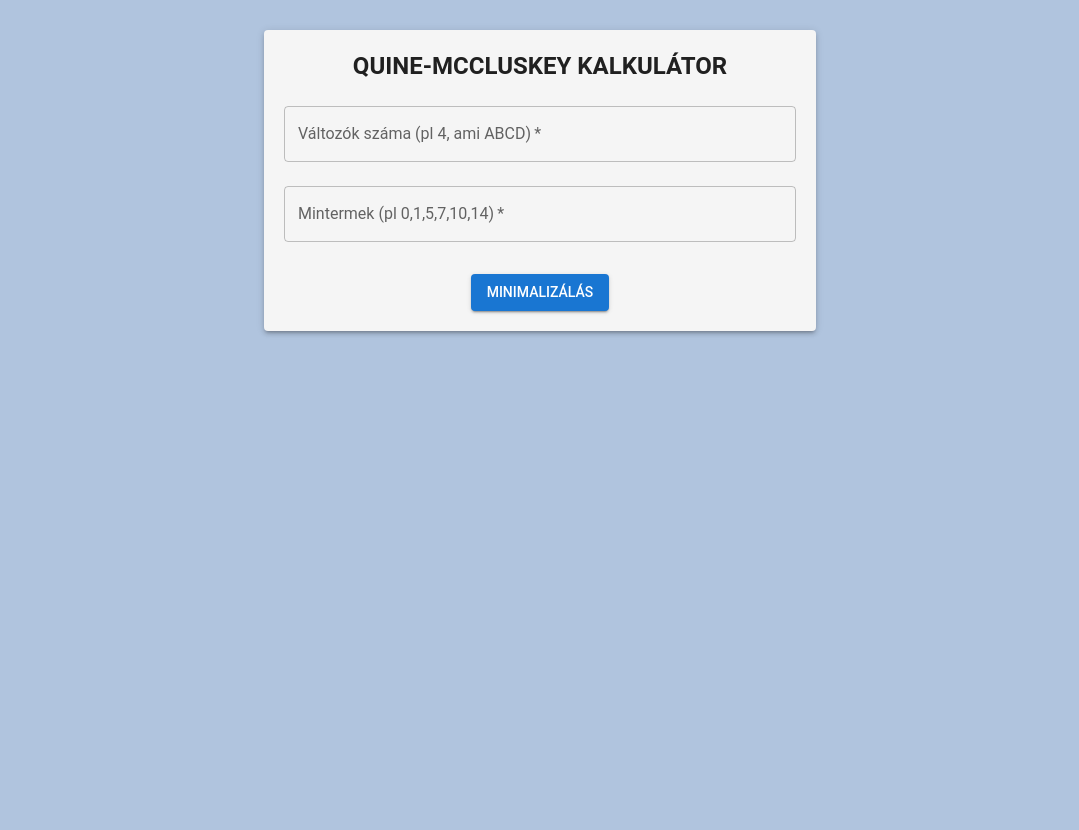
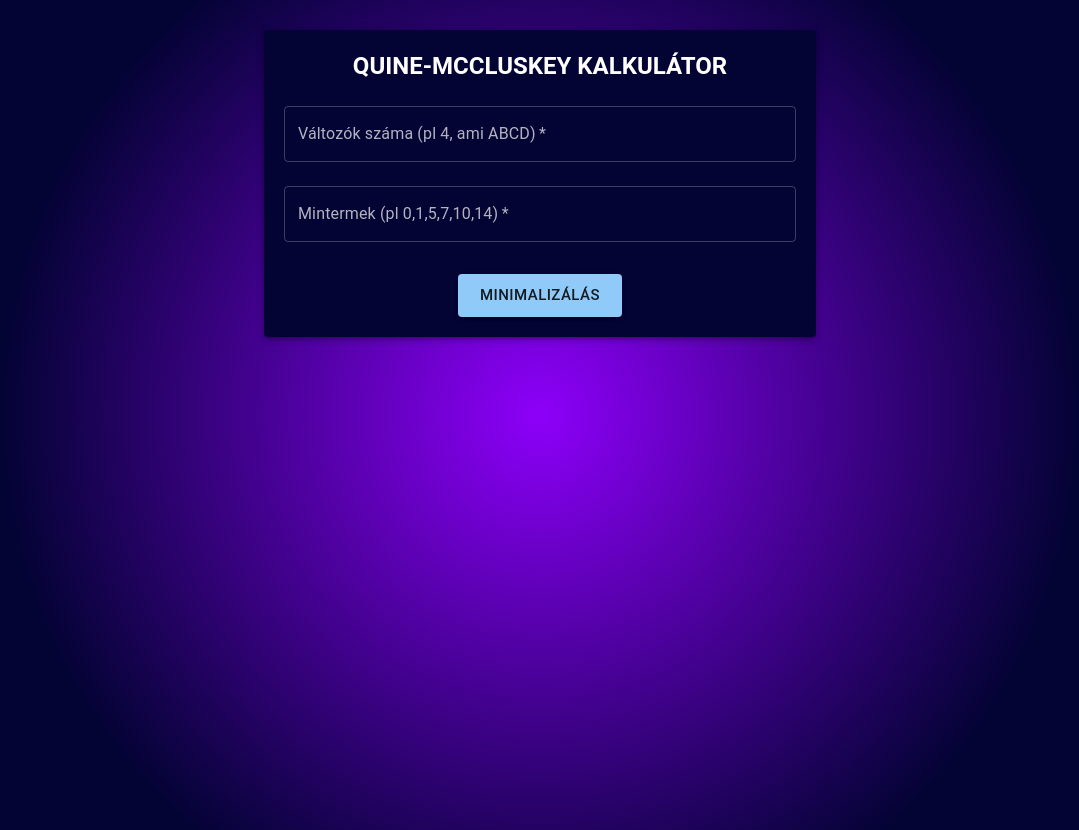
Before and after one commit to sollabong/qmcalc, a React (Create React App) app in the folder frontend/: page / in a window 1280 px wide. Shown: the whole page, without its empty margins (100-1179 px from the left). Built offline with nearby package versions, Linux system fonts and the light colour scheme; no server answers.

Commit message:
frontend styling

```diff
--- a/frontend/package.json
+++ b/frontend/package.json
@@ -7,6 +7,7 @@
   "dependencies": {
     "@emotion/react": "^11.13.5",
     "@emotion/styled": "^11.13.5",
+    "@fontsource/roboto": "^5.1.0",
     "@mui/icons-material": "^6.1.7",
     "@mui/material": "^6.1.7",
     "@testing-library/jest-dom": "^5.17.0",
--- a/frontend/src/App.css
+++ b/frontend/src/App.css
@@ -7,5 +7,6 @@
 body {
   min-height: 100vh;
   min-width: 100vw;
-  background-color: lightsteelblue;
+  background: rgb(110,29,115);
+  background: radial-gradient(circle, rgba(110,29,115,1) 0%, rgba(141,0,249,1) 0%, rgba(3,3,52,1) 71%);
 }
--- a/frontend/src/App.js
+++ b/frontend/src/App.js
@@ -1,7 +1,16 @@
 import React, { useState } from 'react';
+import { minimizeExpression } from './api';
+import { Container, TextField, Button, Typography, Box } from '@mui/material';
+import { ThemeProvider, createTheme } from '@mui/material/styles';
+import CssBaseline from '@mui/material/CssBaseline';
+import Paper from '@mui/material/Paper';
 import './App.css';
-import { minimizeExpression } from './api';
-import { Container, TextField, Button, Typography, Box, Paper } from '@mui/material';
+
+const darkTheme = createTheme({
+  palette: {
+    mode: 'dark',
+  },
+});
 
 function App() {
     const [numVariables, setNumVariables] = useState('');
@@ -54,13 +63,22 @@ function App() {
     };
 
     return (
-        <Container maxWidth="sm" style={{ marginTop: '30px', marginBottom: '30px', backgroundColor: 'lightsteelblue' }}>
-            <Paper elevation={3} style={{ padding: '20px', backgroundColor: 'whitesmoke' }}>
+        <ThemeProvider theme={darkTheme}>
+        <CssBaseline />
+        <Container maxWidth="sm" style={{ marginTop: '30px', marginBottom: '30px'}} backgroundColor={'radial-gradient(ellipse at 50% 50%, hsl(210, 100%, 97%), hsl(0, 0%, 100%))'}>
+            <Paper square={false} elevation={4}  sx={{
+                        padding: '20px',
+                        marginTop: '30px',
+                        textAlign: 'center',
+                        background: '#030334'
+                    }}>
                 <Typography variant="h5" gutterBottom align="center" fontWeight={'bold'}>
                     QUINE-MCCLUSKEY KALKULÁTOR
                 </Typography>
                 <Box component="form" onSubmit={handleSubmit} noValidate>
                     <TextField
+                        id="outlined-basic"
+                        variant="outlined"
                         label="Változók száma (pl 4, ami ABCD)"
                         fullWidth
                         margin="normal"
@@ -69,6 +87,8 @@ function App() {
                         required
                     />
                     <TextField
+                        id="outlined-basic"
+                        variant="outlined"
                         label="Mintermek (pl 0,1,5,7,10,14)"
                         fullWidth
                         margin="normal"
@@ -77,79 +97,75 @@ function App() {
                         required
                     />
                     <Box textAlign="center" marginTop={3}>
-                        <Button variant="contained" color={'primary'} type="submit">
+                        <Button variant="contained" type="submit" size="large">
                             Minimalizálás
                         </Button>
                     </Box>
                 </Box>
                 {result && (
-                    <Paper elevation={5} sx={{
-                        marginTop: '30px',
+                    <Paper square={false} elevation={5}  sx={{
+                        padding: '30px',
+                        marginTop: '50px',
                         textAlign: 'center',
+                        background: '#6408ab'
+
                     }}>
-                        <Box padding={'40px'} backgroundColor={'white'}>
                         <Typography variant="h5" gutterBottom fontWeight={'bold'}>
                             Minimalizált függvény:
                         </Typography>
-                            <Typography variant="h6" fontSize={32} color={'primary'} style={{ wordWrap: 'break-word' }}>
+                        <Typography variant="h6" fontSize={32}  color="#030334" wordWrap='break-word'>
                             F = {result}
                         </Typography>
-                        </Box>
                     </Paper>
                 )}
                 {binaryTerms && (
-                    <Paper sx={{
+                    <Paper square={false} elevation={3}  sx={{
                         padding: '20px',
-                        backgroundColor: 'white',
                         marginTop: '30px',
                         textAlign: 'center',
+                        background: '#190e54'
                     }}>
-                        <Box>
                         <Typography variant="h5" gutterBottom>
                             Bináris kifejezések:
                         </Typography>
-                            <Typography variant="h6" color={'info'}>
+                        <Typography variant="h6" color="#a46ad0">
                             {formatArray(binaryTerms)}
                         </Typography>
-                        </Box>
                     </Paper>
                 )}
                 {primeImplicants && (
-                    <Paper sx={{
+                    <Paper square={false} elevation={3}  sx={{
                         padding: '20px',
-                        backgroundColor: 'white',
                         marginTop: '30px',
                         textAlign: 'center',
+                        background: '#190e54'
                     }}>
-                        <Box>
                         <Typography variant="h5" gutterBottom>
                             Prím implikánsok:
                         </Typography>
-                            <Typography variant="h6" color={'info'}>
+                        <Typography variant="h6" color="#a46ad0">
                             {formatArray(primeImplicants)}
                         </Typography>
-                        </Box>
                     </Paper>
                 )}
                 {essentialPrimeImplicants && (
-                    <Paper sx={{
+                    <Paper square={false} elevation={3}  sx={{
                         padding: '20px',
-                        backgroundColor: 'white',
                         marginTop: '30px',
                         textAlign: 'center',
+                        background: '#190e54'
                     }}>
-                        <Box>
                         <Typography variant="h5" gutterBottom>
                             Nélkülözhetetlen prím implikánsok:
                         </Typography>
-                            <Typography variant="h6" color={'info'}>
+                        <Typography variant="h6" color="#a46ad0">
                             {formatArray(essentialPrimeImplicants)}
                         </Typography>
-                        </Box>
                     </Paper>
                 )}
             </Paper>
         </Container>
+    </ThemeProvider>
     );
 }
 
```
Also changed, not shown: 3 other files (tests, documents, lock files or other folders). Lines whose indentation alone changed are shown as unchanged.
